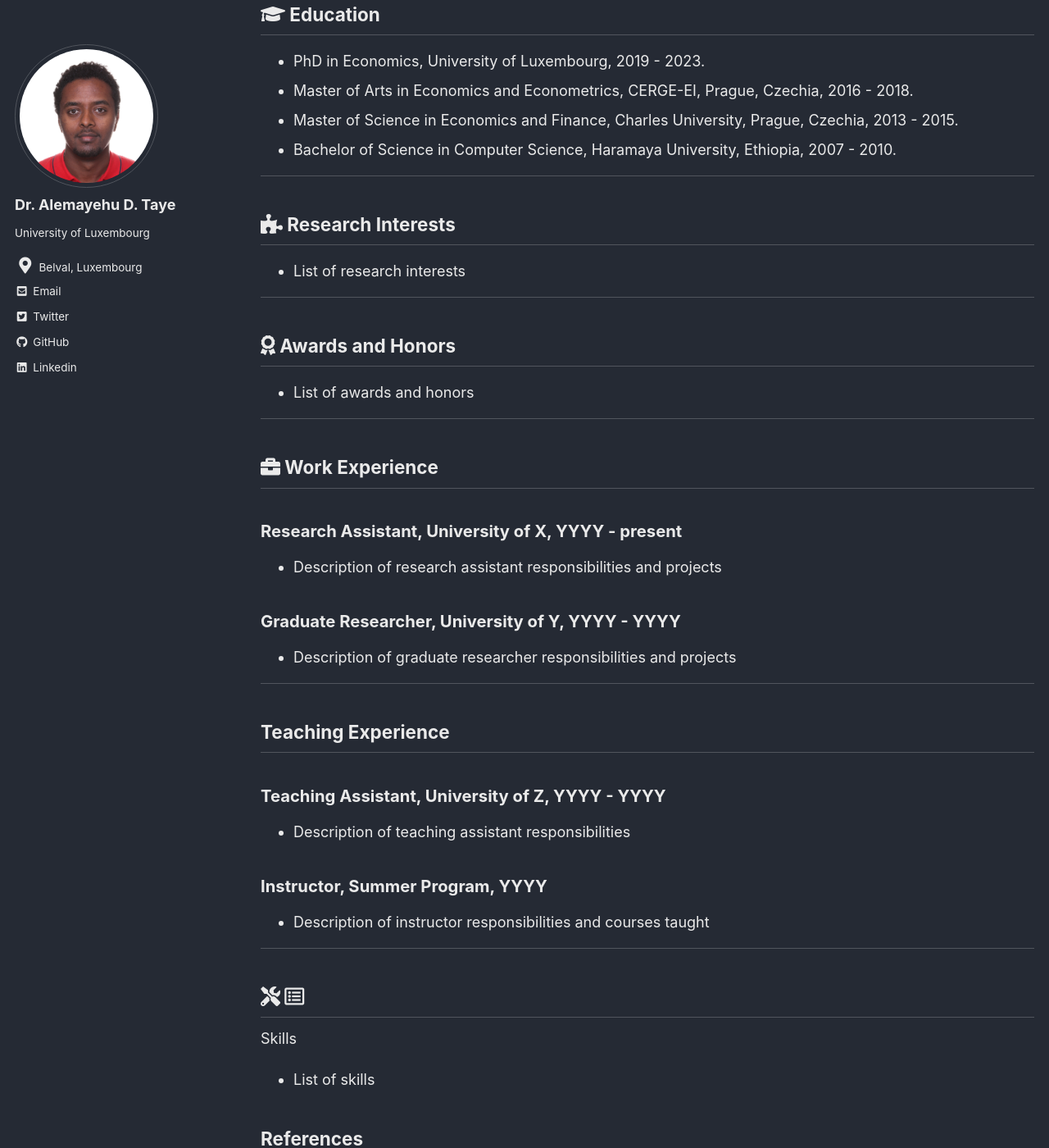
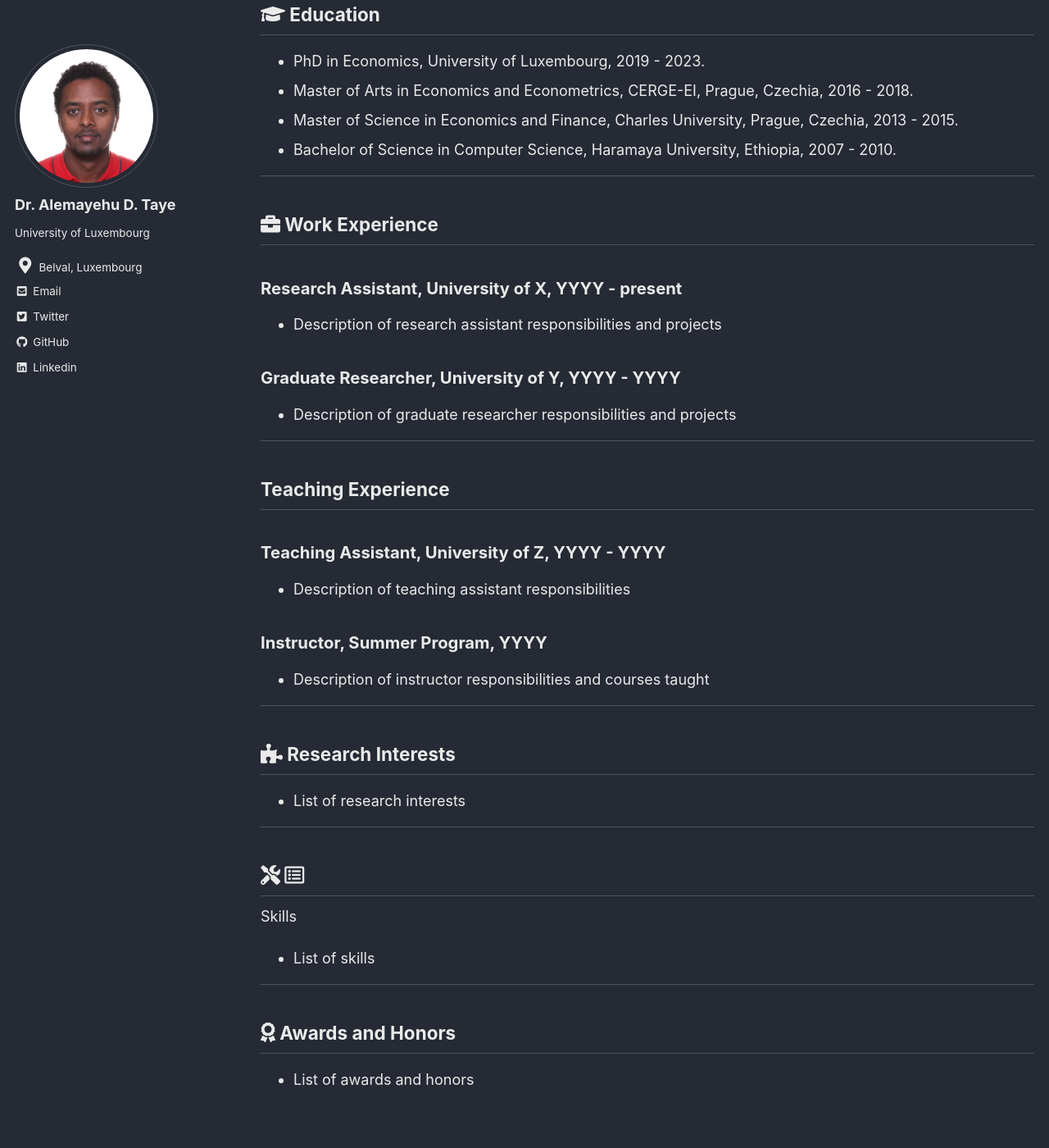
Before and after one commit to AlexTaye/AlexTAYE, a Jekyll site: the page built from _pages/CV.md, in a window 1280 px wide and 1400 px high, scrolled down 226 px. Shown: the whole window at 82% size. Built offline with Jekyll 4.4.1, drawn with Linux system fonts in a browser that asks for light colours; cached includes are drawn as plain includes; part of the change alters nothing that is shown.

Commit message:
Update CV.md

```diff
--- a/_pages/CV.md
+++ b/_pages/CV.md
@@ -25,17 +25,6 @@ toc_icon: "gear"
 - Bachelor of Science in Computer Science, Haramaya University, Ethiopia, 2007 - 2010.
 
 ***
-
-## <i class='fas fa-puzzle-piece' style='font-size:24px'></i> Research Interests
-- List of research interests
-
-***
-
-## <i class='fas fa-award' style='font-size:24px'></i> Awards and Honors
-- List of awards and honors
-
-***
-
 ## <i class='fas fa-briefcase' style='font-size:24px'></i> Work Experience
 
 ### Research Assistant, University of X, YYYY - present
@@ -60,11 +49,16 @@ toc_icon: "gear"
 
 ***
 
+## <i class='fas fa-puzzle-piece' style='font-size:24px'></i> Research Interests
+- List of research interests
+
+***
+
 ## <i class='fas fa-tools' style='font-size:24px'></i> <i class='far fa-list-alt' style='font-size:24px'></i>
  Skills
 - List of skills
 
+***
 
-## References
-
-- List of references
+## <i class='fas fa-award' style='font-size:24px'></i> Awards and Honors
+- List of awards and honors
```
